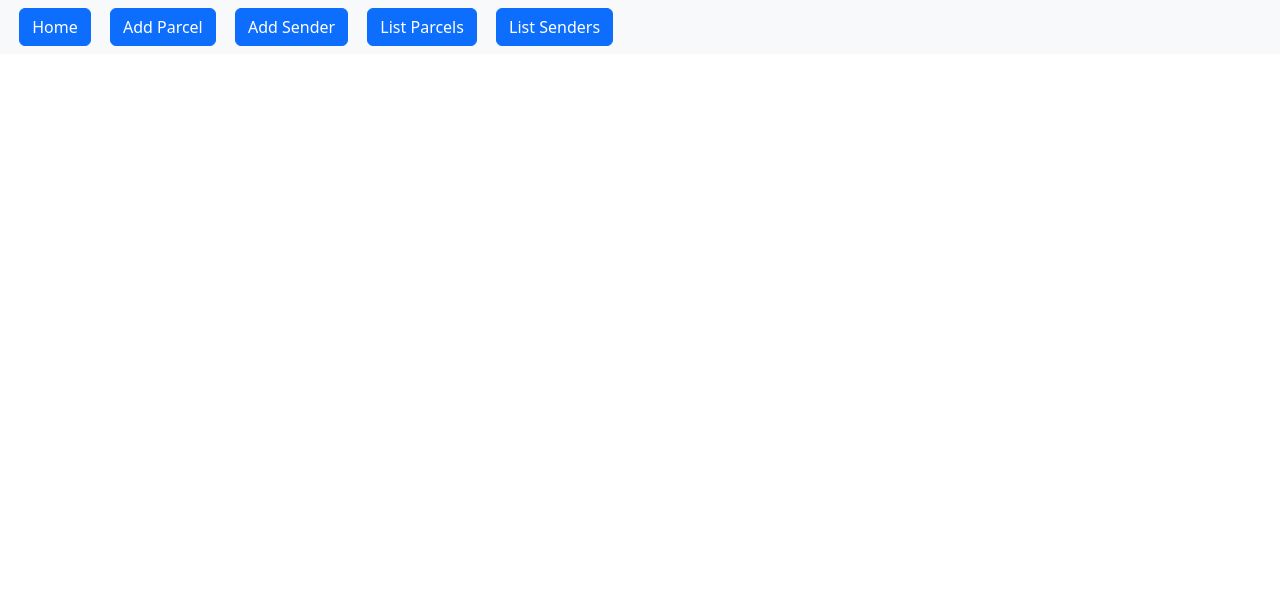
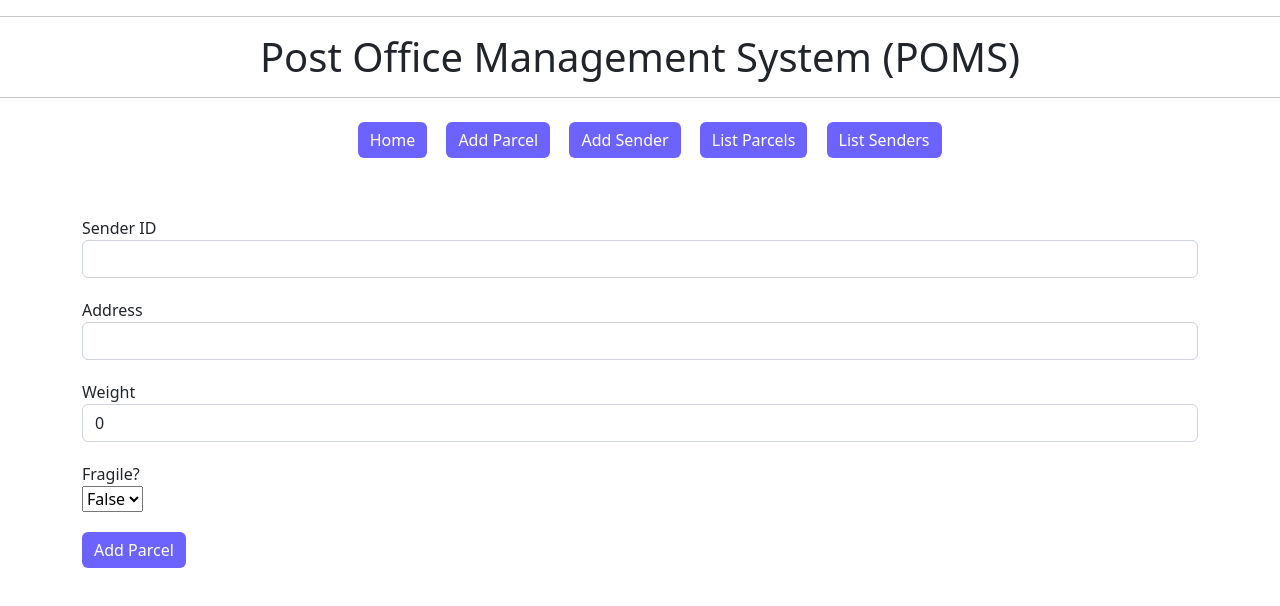
Before and after one commit to YJOSH1/fit2095-lab-week9, an Angular app: page / in a window 1280 px wide. Both pictures are taken after a click on the link "Add Parcel". Shown: the top 606 px of the page. Built offline with nearby package versions, Linux system fonts and the light colour scheme.

Commit message:
finished t 1 2 5

```diff
--- a/package.json
+++ b/package.json
@@ -19,6 +19,7 @@
     "@angular/platform-browser-dynamic": "^14.2.0",
     "@angular/router": "^14.2.0",
     "bootstrap": "^5.2.1",
+    "express": "^4.18.1",
     "mongoose": "^6.6.1",
     "rxjs": "~7.5.0",
     "tslib": "^2.3.0",
--- a/routers/sender.js
+++ b/routers/sender.js
@@ -26,7 +26,6 @@ module.exports = {
 
     newSender: function (req, res) {
         let newSenderDetails = req.body;
-
         let sender = new Sender(newSenderDetails);
         sender.save(function (err) {
             console.log('Done');
--- a/src/app/poms/poms.component.css
+++ b/src/app/poms/poms.component.css
@@ -0,0 +1,27 @@
+.btn-primary {
+    background-color: #6C63FF !important;
+    border: #6C63FF !important;
+}
+
+.btn-primary:hover {
+    background-color: #483eff !important;
+    border: #483eff !important;
+}
+
+.img-cont {
+    text-align: center;
+}
+
+.img {
+    margin-top: 50px;
+    width: 25%;
+    height: auto;
+}
+
+.section {
+    margin-top: 50px;
+}
+
+.form-group {
+    padding-bottom: 20px;
+}
--- a/src/app/poms/poms.component.html
+++ b/src/app/poms/poms.component.html
@@ -1,19 +1,98 @@
-<nav class="navbar navbar-expand-sm bg-light">
-    <ul class="navbar-nav">
+<div class="jumbotron text-center">
+  <hr>
+  <h1>Post Office Management System (POMS)</h1>
+  <hr>
+</div>
+<nav class="navbar navbar-expand-sm mx-auto">
+    <ul class="navbar-nav mx-auto">
       <li class="nav-item" style="padding-left:0.2in">
-        <a class="btn btn-primary" >Home</a>
+        <a class="btn btn-primary" (click)="changeSection(1)">Home</a>
       </li>
       <li class="nav-item" style="padding-left:0.2in">
-        <a class="btn btn-primary" >Add Parcel</a>
+        <a class="btn btn-primary" (click)="changeSection(2)">Add Parcel</a>
       </li>
       <li class="nav-item" style="padding-left:0.2in">
-        <a class="btn btn-primary" >Add Sender</a>
+        <a class="btn btn-primary" (click)="changeSection(3)">Add Sender</a>
       </li>
       <li class="nav-item" style="padding-left:0.2in">
-        <a class="btn btn-primary" >List Parcels</a>
+        <a class="btn btn-primary" (click)="changeSection(4)">List Parcels</a>
       </li>
       <li class="nav-item" style="padding-left:0.2in">
-        <a class="btn btn-primary" >List Senders</a>
+        <a class="btn btn-primary" (click)="changeSection(5)">List Senders</a>
       </li>
     </ul>
   </nav>
+
+<!-- Section 1: Home -->
+<div class="section container img-cont" *ngIf="section==1">
+  <img class="img" src="../../assets/img/mailbox.svg" alt="none">
+</div>
+
+<!-- Section 2: Add parcel -->
+<div class="section container" *ngIf="section==2">
+  <div class="form-group">
+    <label for="senderId">Sender ID</label>
+    <input type="text" class="form-control" id="senderId" [(ngModel)]="senderId">
+  </div>
+  <div class="form-group">
+    <label for="address">Address</label>
+    <input type="text" class="form-control" id="address" [(ngModel)]="address">
+  </div>
+  <div class="form-group">
+    <label for="weight">Weight</label>
+    <input type="number" class="form-control" id="weight" [(ngModel)]="weight">
+  </div>
+  <div class="form-group">
+    <label for="fragile">Fragile?</label><br>
+    <select name="fragile" id="fragile" [(ngModel)]="fragile">
+      <option value="true">True</option>
+      <option value="false">False</option>
+    </select>
+  </div>
+  <button type="submit" class="btn btn-primary" (click)="onAddParcel()">Add Parcel</button>
+</div>
+
+<!-- Section 3: Add sender -->
+<div class="section container" *ngIf="section==3">
+  <div class="form-group">
+    <label for="name">Name</label>
+    <input type="text" class="form-control" id="name" [(ngModel)]="senderName">
+  </div>
+  <button type="submit" class="btn btn-primary" (click)="onAddSender()">Add Sender</button>
+</div>
+
+<!-- Section 4: List parcels -->
+<div class="section container" *ngIf="section==4">
+  <table class="table table-striped">
+    <tr>
+      <th>Parcel ID</th>
+      <th>Sender ID</th>
+      <th>Address</th>
+      <th>Weight</th>
+      <th>Fragile?</th>
+    </tr>
+    <tr *ngFor="let parcel of pomsDB">
+      <td>{{parcel._id}}</td>
+      <td>{{parcel.sender}}</td>
+      <td>{{parcel.address}}</td>
+      <td>{{parcel.weight}}</td>
+      <td>{{parcel.fragile}}</td>
+    </tr>
+  </table>
+</div>
+
+ <!-- Section 5: List senders -->
+ <div class="section container" *ngIf="section==5">
+  <table class="table table-striped">
+    <tr>
+      <th>Sender ID</th>
+      <th>Name</th>
+      <th>Parcels</th>
+    </tr>
+    <tr *ngFor="let sender of pomsDB">
+      <td>{{sender._id}}</td>
+      <td>{{sender.name}}</td>
+      <td>{{sender.parcels}}</td>
+    </tr>
+  </table>
+</div>
--- a/src/app/poms/poms.component.ts
+++ b/src/app/poms/poms.component.ts
@@ -22,8 +22,41 @@ export class PomsComponent implements OnInit {
   constructor(private dbService: DatabaseService) {}
 
   //get all parcels
+  onAddParcel() {
+    let newParcel = {
+      senderId: this.senderId,
+      parcel: {
+        weight: this.weight,
+        address: this.address,
+        fragile: this.fragile
+      }
+    }
+
+    this.dbService.addParcel(newParcel).subscribe(result => {
+      this.changeSection(4);
+    });
+  }
+
+  onAddSender() {
+    console.log(this.senderName);
+    let newSender = {
+      name: this.senderName
+    }
+
+    this.dbService.addSender(newSender).subscribe(result => {
+      this.onGetSenders();
+      this.section = 5;
+    })
+  }
+
   onGetParcels() {
     this.dbService.getParcels().subscribe((data: any) => {
+      this.pomsDB = data;
+    });
+  }
+
+  onGetSenders() {
+    this.dbService.getSenders().subscribe((data: any) => {
       this.pomsDB = data;
     });
   }
@@ -33,4 +66,23 @@ export class PomsComponent implements OnInit {
   ngOnInit(): void {
   }
 
+  changeSection(sectionId: number) {
+    this.section = sectionId;
+    this.resetValues();
+
+    if (sectionId == 4) {
+      this.onGetParcels();
+    } else if (sectionId == 5) {
+      this.onGetSenders();
+    }
+  }
+
+  resetValues() {
+    this.senderName = "";
+    this.senderId = "";
+    this.address = "";
+    this.weight = 0;
+    this.fragile = false;
+  }
+
 }
```
Also changed, not shown: routers/parcel.js (+6 -6 lines), src/assets/img/mailbox.svg (added), 1 other file (tests, documents, lock files or other folders).
